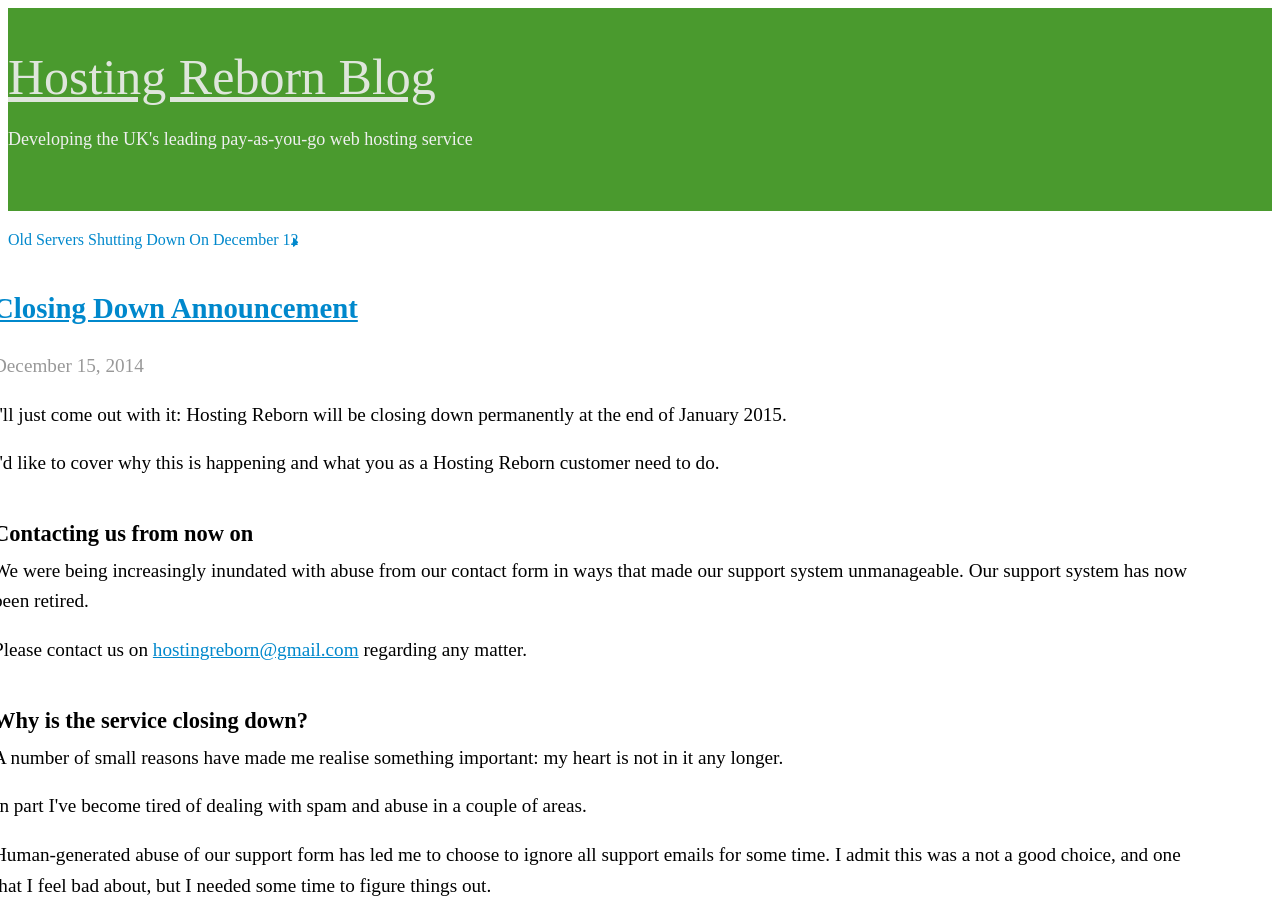
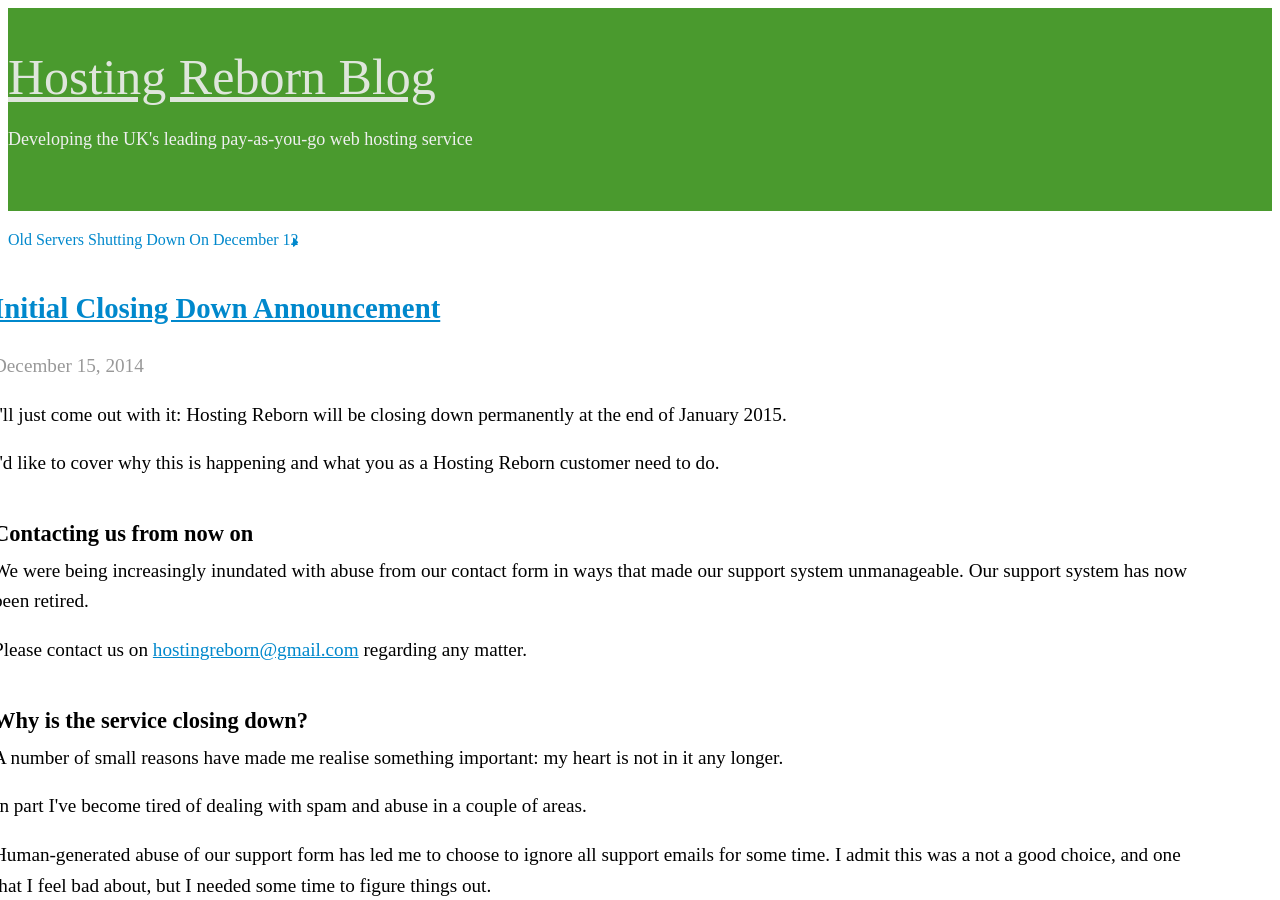
Before and after one commit to webignition/blog.hostingreborn.com, a Jekyll site: the page built from _posts/2014-12-15-initial-closing-down-announcement.html, in a window 1280 px wide and 900 px high. Built offline with Jekyll 4.4.1, drawn with Linux system fonts in a browser that asks for light colours; nearby versions of some CDN libraries; comment, search, counter and statistics services are not loaded; a style sheet for code colours, icons or effects is not loaded; some of the changed text lies outside the part shown.

Commit message:
Rename post

```diff
--- a/_posts/2014-12-15-closing-down-announcement.html
+++ b/_posts/2014-12-15-initial-closing-down-announcement.html
@@ -1,6 +1,6 @@
 ---
 layout: default
-title: "Closing Down Announcement"
+title: "Initial Closing Down Announcement"
 author:
 name: Jon Cram
 url: http://webignition.net
--- a/archive/index.html
+++ b/archive/index.html
@@ -7,7 +7,7 @@
 
 
     <li value="19">
-        <h2><a href="/closing-down-announcement/">Closing Down Announcement </a></h2>
+        <h2><a href="/initial-closing-down-announcement/">Initial Closing Down Announcement </a></h2>
         <p class="post-date">December 15, 2014</p>
 
 
```
